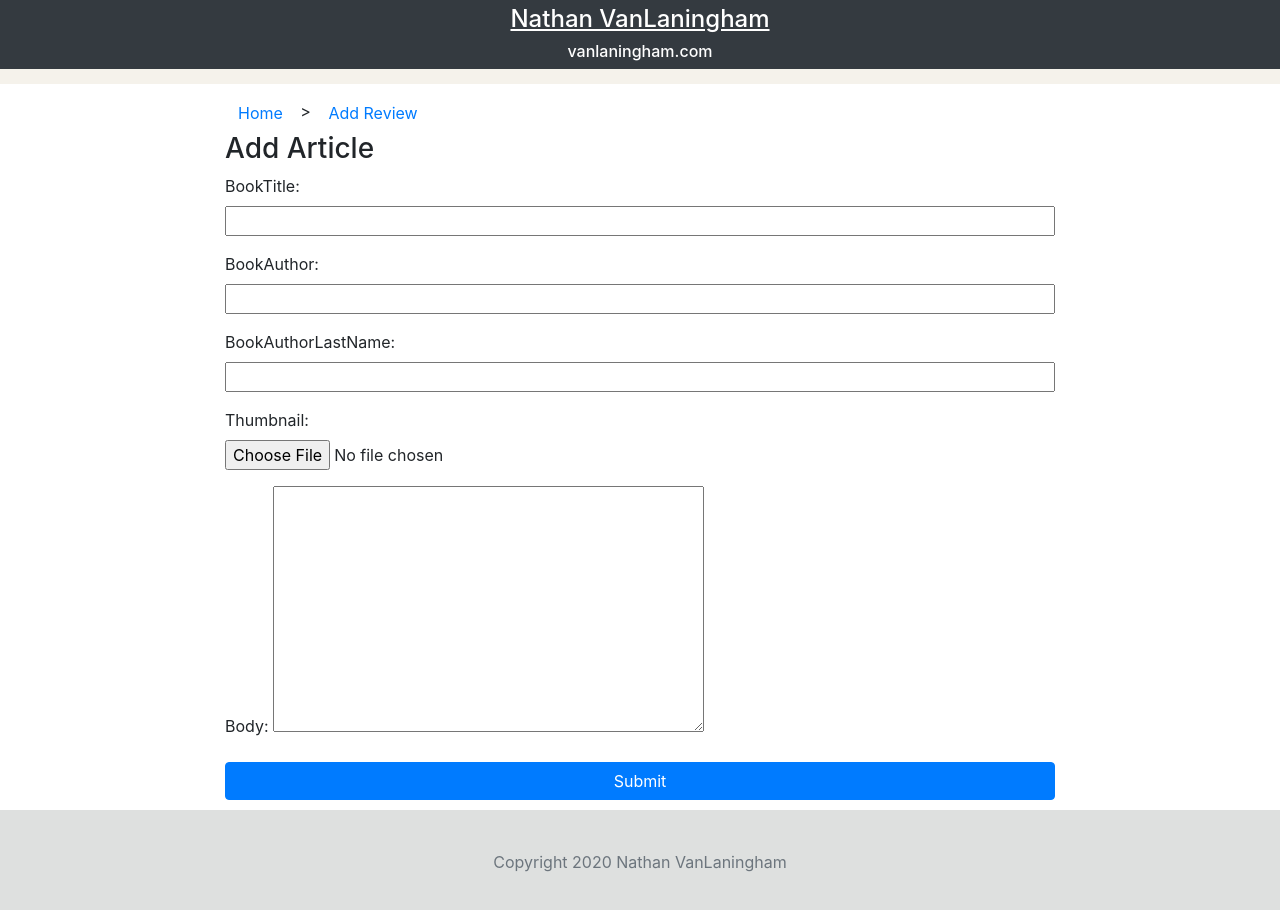
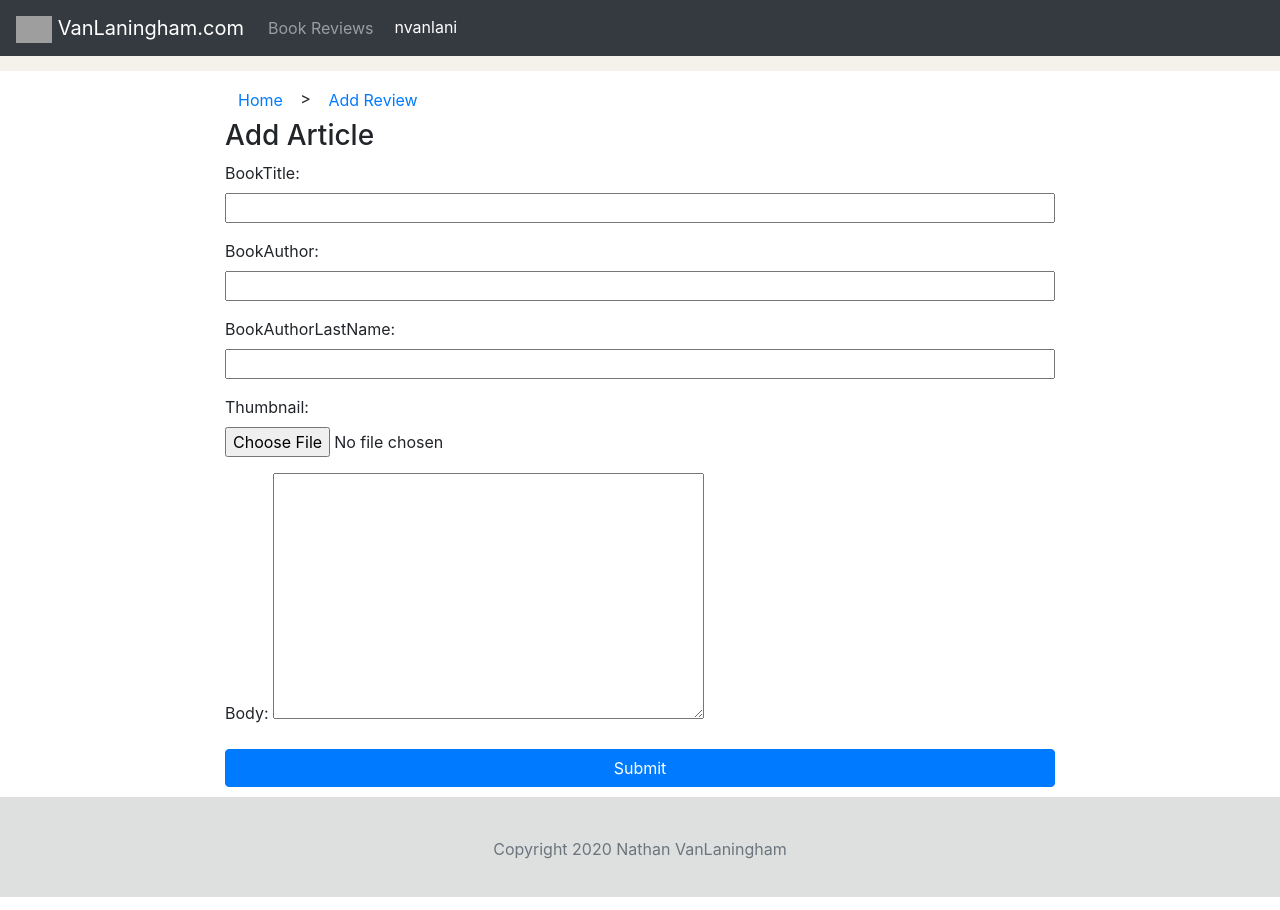
Before and after one commit to dsvanlani/vanlaninghamdotcom, a Django app: page /addReview/ in a window 1280 px wide. Run offline with Django 3.2, Linux system fonts and the light colour scheme; a user stored in the database is signed in; some libraries are stand-ins or nearby versions; grey boxes are pictures that could not be loaded.

Commit message:
Changed nav bar

```diff
--- a/reviews/static/css/style.css
+++ b/reviews/static/css/style.css
@@ -26,6 +26,10 @@ body {
 
 nav {
   margin-bottom: 15px;
+}
+nav .navbar-logo {
+  max-width: 2.25rem;
+  max-height: auto;
 }
 
 .book-thumbnail {
--- a/reviews/static/css/style.scss
+++ b/reviews/static/css/style.scss
@@ -34,6 +34,11 @@ body {
 
 nav {
     margin-bottom: 15px;
+
+    .navbar-logo {
+        max-width: 2.25rem;
+        max-height: auto;
+        }
     }
 
 .book-thumbnail {
--- a/reviews/templates/layout.html
+++ b/reviews/templates/layout.html
@@ -19,14 +19,55 @@
   </head>
   <body>
   <header>
-      <div class="container-fluid full-width bg-dark">
+    <nav class="navbar navbar-expand-lg navbar-dark bg-dark">
+        <a class="navbar-brand" href="/">
+            <img src="{% static 'images/logo_transparent.png' %}" class="navbar-logo">
+            VanLaningham.com</a>
+
+
+
+
+        <div class="collapse navbar-collapse" id="navbarSupportedContent">
+            <ul class="navbar-nav mr-auto">
+                <li class="nav-item">
+                    <a class="nav-link" href="{% url 'allReviews' %}">Book Reviews</a>
+                </li>
+                {% if user.is_authenticated %}
+                    <div class="dropdown nav-item">
+                        <button
+                        class="btn btn-link text-white ml-auto mr-3"
+                        type="button" id="userDrowDownMenuButton"
+                        data-toggle="dropdown"
+                        aria-expanded="false">
+                    {{ user.username }}
+                    </button>
+
+                    <div class="dropdown-menu">
+                        <a class="dropdown-item" href="{% url 'addReview' %}">Add Review</a>
+                        <a class="dropdown-item" href="{% url 'editBio' %}">Edit Bio</a>
+                    </div>
+                    </div>
+                {% endif %}
+            </ul>
+        </div>
+
+
+        <button class="navbar-toggler" type="button" data-toggle="collapse" data-target="#navbarSupportedContent" aria-controls="navbarSupportedContent" aria-expanded="false" aria-label="Toggle navigation">
+            <span class="navbar-toggler-icon"></span>
+        </button>
+
+
+    </nav>
+
+
+      <!-- <div class="container-fluid full-width bg-dark">
           <div class="row no-gutters">
               <div class="col text-center">
                   <h4><u>Nathan VanLaningham</u></h4>
                   <h6>vanlaningham.com</h6>
               </div>
           </div>
-      </div>
+      </div> -->
   </header>
   {% block body %}{% endblock %}
     <footer>
```
Also changed, not shown: reviews/templates/reviews/home.html (+1 -6 lines), 4 other files.
